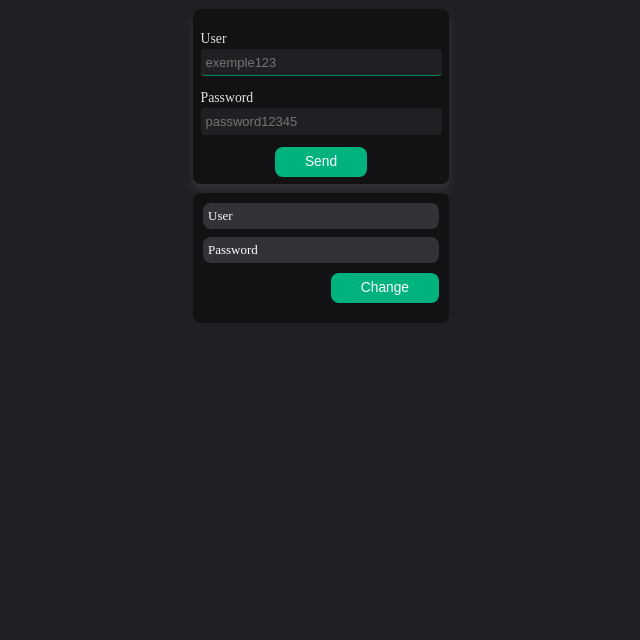
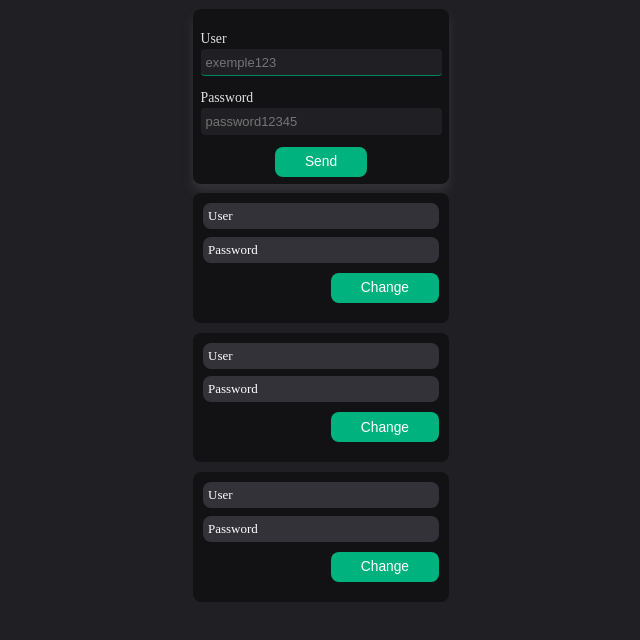
Before and after one commit to cauealb/projects-React, a React (Vite) app in the folder 03-form/: page / in a window 1280 px wide. Shown: the top 640 px of the page, without its empty margins (319-959 px from the left). Built offline with nearby package versions, Linux system fonts and the light colour scheme.

Commit message:
Usando o map na aplicação

```diff
--- a/03-form/src/App.jsx
+++ b/03-form/src/App.jsx
@@ -3,6 +3,10 @@ import { ThemeProvider } from "styled-components";
 import { DefaultStyledTheme } from "./theme/DefaultStyled";
 import { Form } from "./Components/Form/Form";
 import { List } from "./Components/List/ListLogin";
+
+const api = [
+  1, 2, 3
+]
 
 function App() {
 
@@ -10,7 +14,9 @@ function App() {
     <>
       <ThemeProvider theme={DefaultStyledTheme}>
         <Form />
-        <List />
+        {api.map(item => {
+          return <List />
+        })}
         <GlobalCSS />
       </ThemeProvider>
     </>
--- a/03-form/src/Components/Form/Form.jsx
+++ b/03-form/src/Components/Form/Form.jsx
@@ -1,14 +1,14 @@
 import { StyledForm, StyledLabel, StyledInput, StyledButton } from "./Form.s";
 
-export function Form() {
+export function Form({changeUser, changePassword}) {
     return (
         <>
             <StyledForm>
                 <StyledLabel htmlFor="user">User</StyledLabel>
-                <StyledInput type="text" id="user" placeholder="exemple123" autoFocus autoComplete="off" required min={5}/>
+                <StyledInput onChange={changeUser} type="text" id="user" placeholder="exemple123" autoFocus autoComplete="off" required min={5}/>
 
                 <StyledLabel htmlFor="password">Password</StyledLabel>
-                <StyledInput type="text" id="password" placeholder="password12345" autoComplete="off"  required min={5}/>
+                <StyledInput onChange={changePassword} type="text" id="password" placeholder="password12345" autoComplete="off"  required min={5}/>
 
                 <StyledButton type="submit">Send</StyledButton>
             </StyledForm>
--- a/03-form/src/Components/List/ListLogin.jsx
+++ b/03-form/src/Components/List/ListLogin.jsx
@@ -1,6 +1,7 @@
 import { StyledSection, StyledParagraph, StyledButtonList, StyledDivParagraph } from "./List.s";
 
 export function List() {
+
     return (
         <>
             <StyledSection>
```
